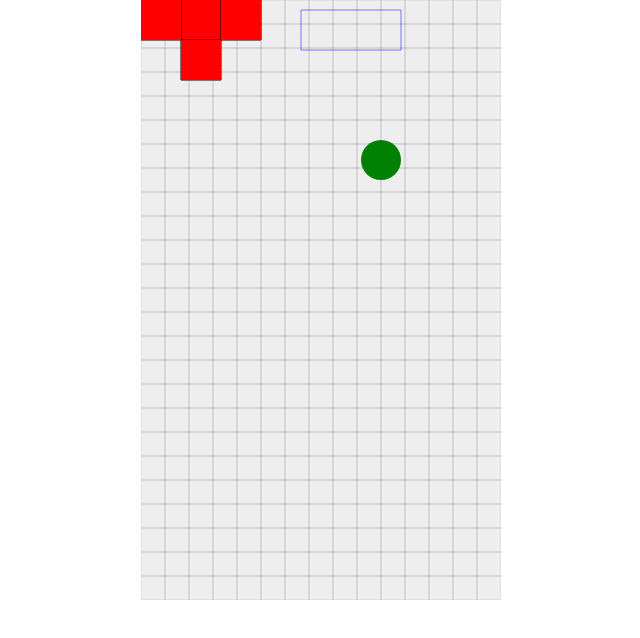
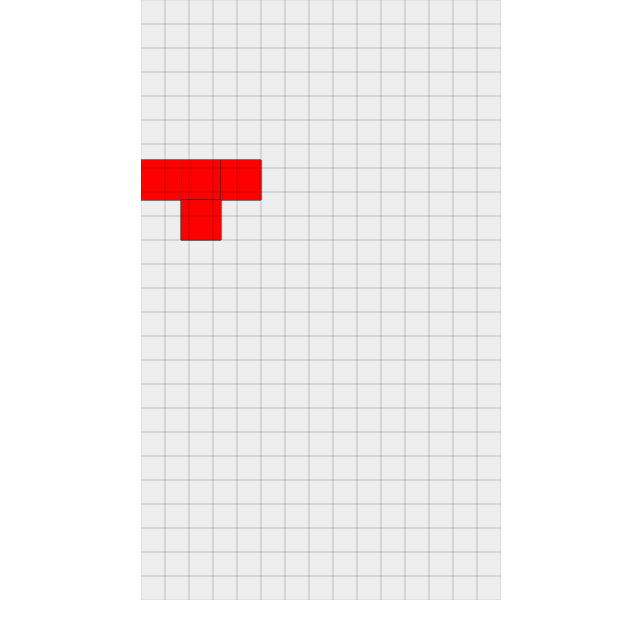
Before and after one commit to DaniKPosada/Tetris, a plain HTML site: page index.html in a window 1280 px wide. Shown: the whole page, without its empty margins (319-959 px from the left). Drawn offline with Linux system fonts and the light colour scheme.

Commit message:
pieza que vaja

```diff
--- a/index.html
+++ b/index.html
@@ -9,71 +9,6 @@
 </head>
 <body>
     <canvas id="myCanvas" width="360" height="600"></canvas>
-    <script>
-        var canvas = document.getElementById("myCanvas");
-        var ctx = canvas.getContext("2d");
-        var vertical=24, horizontal=24;
-        //tiene en cuenta el tamaño pedido en los requerimientos
-        var tamanocuadro = 40;
-        for(let i=0;i<360;i+=horizontal){
-            for(let j=0;j<600;j+=vertical){
-                ctx.beginPath();
-                ctx.rect(i, j, vertical, horizontal);
-                ctx.strokeStyle = "rgba(0, 0, 0, 0.1)";
-                ctx.stroke();
-                ctx.closePath();
-            }
-        }
-        //Coordenadas relativas a un cuadro central de una pieza de tetris básica
-        var pos=[
-            [0,0],
-            [0,tamanocuadro],
-            [-tamanocuadro,0],
-            [tamanocuadro,0],
-            [-tamanocuadro,-tamanocuadro],
-            [0,-tamanocuadro],
-            [tamanocuadro,-tamanocuadro],
-            [0,-2*tamanocuadro]
-        ];
-        //Piezas construidas a partir de la base pos
-        var piezas=[
-            [4,0,1,2,3],
-            [4,0,1,5,6],
-            [4,0,1,5,4],
-            [2,0,1,5,7],
-            [2,0,2,5,6],
-            [2,0,3,5,4],
-            [1,0,5,6,3]
-        ];
-        //creación de pieza t hacia abajo
-        for(i=1;i<5;i++){
-            ctx.beginPath();
-            ctx.rect(pos[piezas[0][i]][0]+tamanocuadro, pos[piezas[0][i]][1], tamanocuadro, tamanocuadro);
-            ctx.fillStyle = "#FF0000";
-            ctx.strokeStyle = "rgba(0,0,0, 1)";
-            ctx.stroke();
-            ctx.fill();
-            ctx.closePath();
-        }
-
-        //Un cuadrado-->
-        //ctx.beginPath();
-        //ctx.rect(0,0, 40, 40);
-        //ctx.fillStyle = "#FF0000";
-        //ctx.fill();
-        //ctx.closePath();
-        //Un circulo
-        ctx.beginPath();
-        ctx.arc(240, 160, 20, 0, Math.PI*2, false);
-        ctx.fillStyle = "green";
-        ctx.fill();
-        ctx.closePath();
-        //Una figura sin rellenar
-        ctx.beginPath();
-        ctx.rect(160, 10, 100, 40);
-        ctx.strokeStyle = "rgba(0, 0, 255, 0.5)";
-        ctx.stroke();
-        ctx.closePath();
-    </script>
+    <script src="main.js">   </script>
 </body>
 </html>
--- /dev/null
+++ b/main.js
@@ -0,0 +1,84 @@
+var canvas = document.getElementById("myCanvas");
+var ctx = canvas.getContext("2d");
+var vertical=24, horizontal=24;
+//tiene en cuenta el tamaño pedido en los requerimientos
+var tamanocuadro = 40;
+for(let i=0;i<360;i+=horizontal){
+    for(let j=0;j<600;j+=vertical){
+        ctx.beginPath();
+        ctx.rect(i, j, vertical, horizontal);
+        ctx.strokeStyle = "rgba(0, 0, 0, 0.1)";
+        ctx.stroke();
+        ctx.closePath();
+    }
+}
+//Coordenadas relativas a un cuadro central de una pieza de tetris básica
+var pos=[
+    [0,0],
+    [0,tamanocuadro],
+    [-tamanocuadro,0],
+    [tamanocuadro,0],
+    [-tamanocuadro,-tamanocuadro],
+    [0,-tamanocuadro],
+    [tamanocuadro,-tamanocuadro],
+    [0,-2*tamanocuadro]
+];
+//Piezas construidas a partir de la base pos
+var piezas=[
+    [4,0,1,2,3],
+    [4,0,1,5,6],
+    [4,0,1,5,4],
+    [2,0,1,5,7],
+    [2,0,2,5,6],
+    [2,0,3,5,4],
+    [1,0,5,6,3]
+];
+var x=0;
+var y=0;
+//creación de pieza t hacia abajo
+function dibujarBloque(){
+    for(i=1;i<5;i++){
+        ctx.beginPath();
+        ctx.rect(pos[piezas[0][i]][0]+tamanocuadro, pos[piezas[0][i]][1]+y, tamanocuadro, tamanocuadro);
+        ctx.fillStyle = "#FF0000";
+        ctx.strokeStyle = "rgba(0,0,0, 1)";
+        ctx.stroke();
+        ctx.fill();
+        ctx.closePath();
+    }
+    x+=tamanocuadro;
+    y+=tamanocuadro;
+}
+function dibujar(){
+    ctx.clearRect(0,0,canvas.width,canvas.height);
+    dibujarBloque();
+for(let i=0;i<360;i+=horizontal){
+    for(let j=0;j<600;j+=vertical){
+        ctx.beginPath();
+        ctx.rect(i, j, vertical, horizontal);
+        ctx.strokeStyle = "rgba(0, 0, 0, 0.1)";
+        ctx.stroke();
+        ctx.closePath();
+    }
+}
+
+}
+setInterval(dibujar,1000);
+//Un cuadrado-->
+//ctx.beginPath();
+//ctx.rect(0,0, 40, 40);
+//ctx.fillStyle = "#FF0000";
+//ctx.fill();
+//ctx.closePath();
+//Un circulo
+ctx.beginPath();
+ctx.arc(240, 160, 20, 0, Math.PI*2, false);
+ctx.fillStyle = "green";
+ctx.fill();
+ctx.closePath();
+//Una figura sin rellenar
+ctx.beginPath();
+ctx.rect(160, 10, 100, 40);
+ctx.strokeStyle = "rgba(0, 0, 255, 0.5)";
+ctx.stroke();
+ctx.closePath();
```
